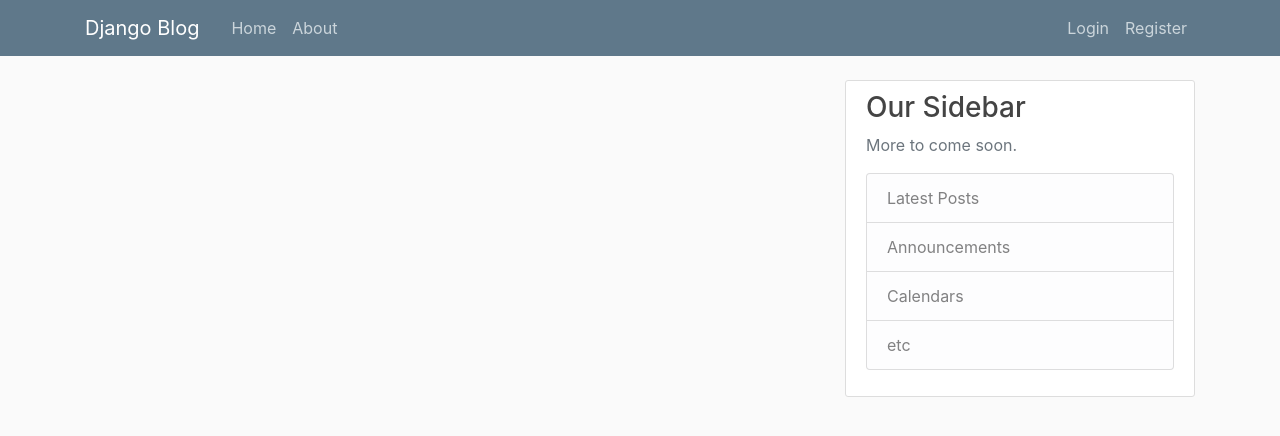
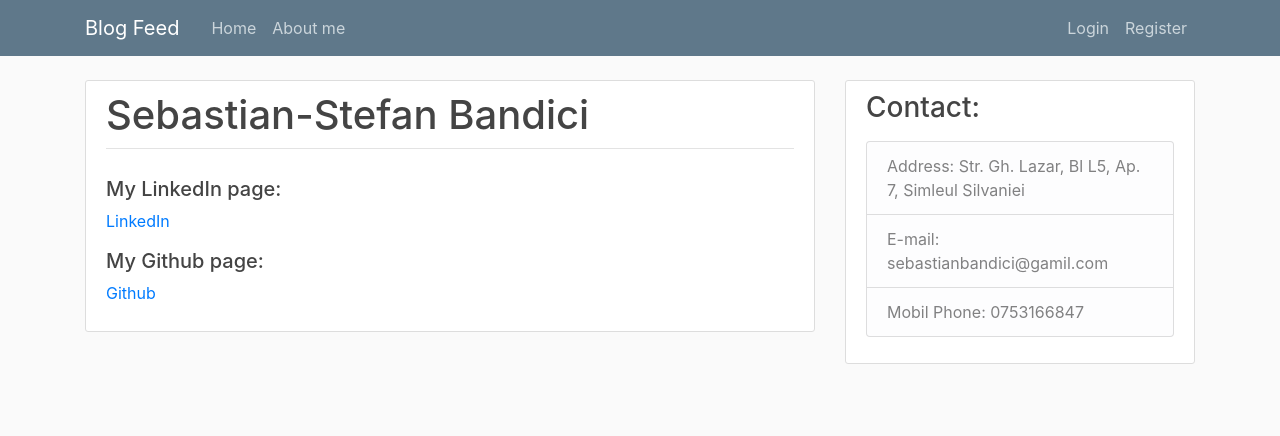
Before and after one commit to SebastianBandici/MyBlog, a Django app: page /about/ in a window 1280 px wide. Shown: the top 436 px of the page. Run offline with Django 4.2, Linux system fonts and the light colour scheme.

Commit message:
about-me added

```diff
--- a/MyProject/settings.py
+++ b/MyProject/settings.py
@@ -26,7 +26,7 @@ SECRET_KEY = 'django-insecure-j+s9c@*btsqmd5$44@+1$xxt#c71k1n-kl#0zag=uil@ly^8d0
 # SECURITY WARNING: don't run with debug turned on in production!
 DEBUG = True
 
-ALLOWED_HOSTS = ['*']
+ALLOWED_HOSTS = []
 
 
 # Application definition
@@ -81,7 +81,7 @@ WSGI_APPLICATION = 'MyProject.wsgi.application'
 DATABASES = {
     'default': {
         'ENGINE': 'django.db.backends.sqlite3',
-        'NAME': BASE_DIR / 'mydatabase',
+        'NAME': BASE_DIR / 'db.sqlite3',
     }
 }
 
--- a/blog/templates/blog/about.html
+++ b/blog/templates/blog/about.html
@@ -21,14 +21,14 @@
         <header class="site-header">
             <nav class="navbar navbar-expand-md navbar-dark bg-steel fixed-top">
                 <div class="container">
-                    <a class="navbar-brand mr-4" href="{% url 'blog-home' %}">Django Blog</a>
+                    <a class="navbar-brand mr-4" href="{% url 'blog-home' %}">Blog Feed</a>
                     <button class="navbar-toggler" type="button" data-toggle="collapse" data-target="#navbarToggle" aria-controls="navbarToggle" aria-expanded="false" aria-label="Toggle navigation">
                         <span class="navbar-toggler-icon"></span>
                     </button>
                     <div class="collapse navbar-collapse" id="navbarToggle">
                         <div class="navbar-nav mr-auto">
                             <a class="nav-item nav-link" href="{% url 'blog-home' %}">Home</a>
-                            <a class="nav-item nav-link" href="{% url 'blog-about' %}">About</a>
+                            <a class="nav-item nav-link" href="{% url 'blog-about' %}">About me</a>
                         </div>
                         <!-- Navbar Right Side -->
                         <div class="navbar-nav">
@@ -48,23 +48,29 @@
         <main role="main" class="container">
             <div class="row">
                 <div class="col-md-8">
-                    {% if messages %}
-                        {% for message in messages %}
-                            <div class="alert alert-{{ message.tags }}">
-                                {{ message }}
+
+                    <article class="media content-section">
+                        <div class="media-body">
+                            <div class="article-metadata">
+                                <h1>Sebastian-Stefan Bandici</h1>
                             </div>
-                        {% endfor %}
-                    {% endif %}
+                            <br>
+                            <h5 class="article-content">My LinkedIn page:</h5>
+                            <p class="article-content"><a href="https://www.linkedin.com/in/sebastian-bandici-20924b226/">LinkedIn</a></p>
+                            <h5 class="article-content">My Github page:</h5>
+                            <p class="article-content"><a href="https://github.com/SebastianBandici">Github</a></p>
+
+                        </div>
+                    </article>
                 </div>
                 <div class="col-md-4">
                     <div class="content-section">
-                        <h3>Our Sidebar</h3>
-                        <p class='text-muted'>More to come soon.
+                        <h3>Contact:</h3>
+                        <p class='text-muted'>
                             <ul class="list-group">
-                                <li class="list-group-item list-group-item-light">Latest Posts</li>
-                                <li class="list-group-item list-group-item-light">Announcements</li>
-                                <li class="list-group-item list-group-item-light">Calendars</li>
-                                <li class="list-group-item list-group-item-light">etc</li>
+                                <li class="list-group-item list-group-item-light">Address: Str. Gh. Lazar, Bl L5, Ap. 7, Simleul Silvaniei</li>
+                                <li class="list-group-item list-group-item-light">E-mail: sebastianbandici@gamil.com</li>
+                                <li class="list-group-item list-group-item-light">Mobil Phone: 0753166847</li>
                             </ul>
                         </p>
                     </div>
--- a/blog/templates/blog/home.html
+++ b/blog/templates/blog/home.html
@@ -9,7 +9,6 @@
                     <small class="text-muted">{{ post.date_posted|date:"F d, Y" }}</small>
                 </div>
                 <h2><a class="article-title" href="{% url 'post-detail' post.id %}">{{ post.title }}</a></h2>
-                <p class="article-content">{{ post.content }}</p>
             </div>
         </article>
     {% endfor %}
```
Also changed, not shown: blog/templates/blog/base.html (+21 -2 lines), media/profile_pics/beauty_of_nature.jpg (added), media/profile_pics/beauty_of_nature_WDtVIZM.jpg (added), media/profile_pics/joker.jpg (added), media/profile_pics/joker1.jpg (added), media/profile_pics/joker1_1YikWW6.jpg (added).
